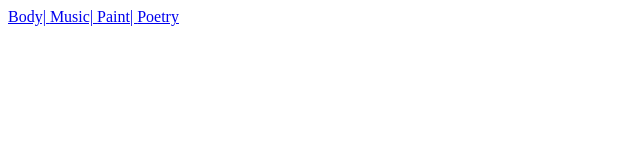
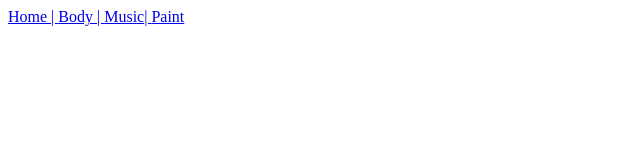
Before and after one commit to pinkslandian/project2k19, a plain HTML site: page body/index4.html in a window 1280 px wide. Shown: the full height of the page, 0-640 px from the left. Drawn offline with Linux system fonts and the light colour scheme.

Commit message:
fixed nav bars

```diff
--- a/body/index4.html
+++ b/body/index4.html
@@ -10,10 +10,10 @@
 
 
 <div id="links">
-    <a href="index1.html"> Body| </a>
+    <a href="index.html"> Home | </a>
+    <a href="index1.html"> Body | </a>
     <a href="index2.html"> Music| </a>
-    <a href="index3.html"> Paint| </a>
-    <a href="index4.html"> Poetry </a>
+    <a href="index3.html"> Paint </a>
     </div>
     </body>
     </html>
```
Also changed, not shown: body/index1.html (+1 -1 lines), body/index2.html (+2 -2 lines), body/index3.html (+2 -2 lines).
